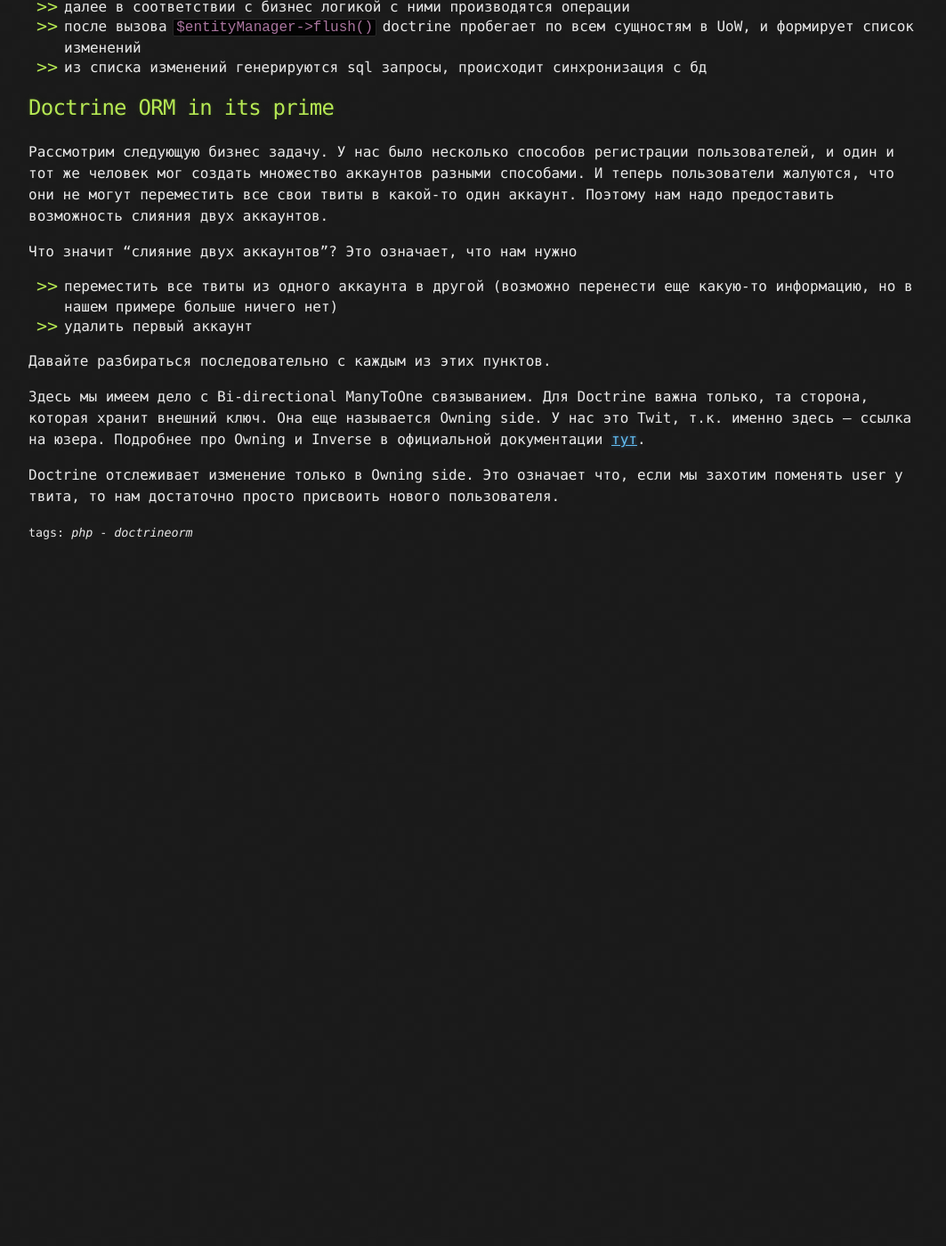
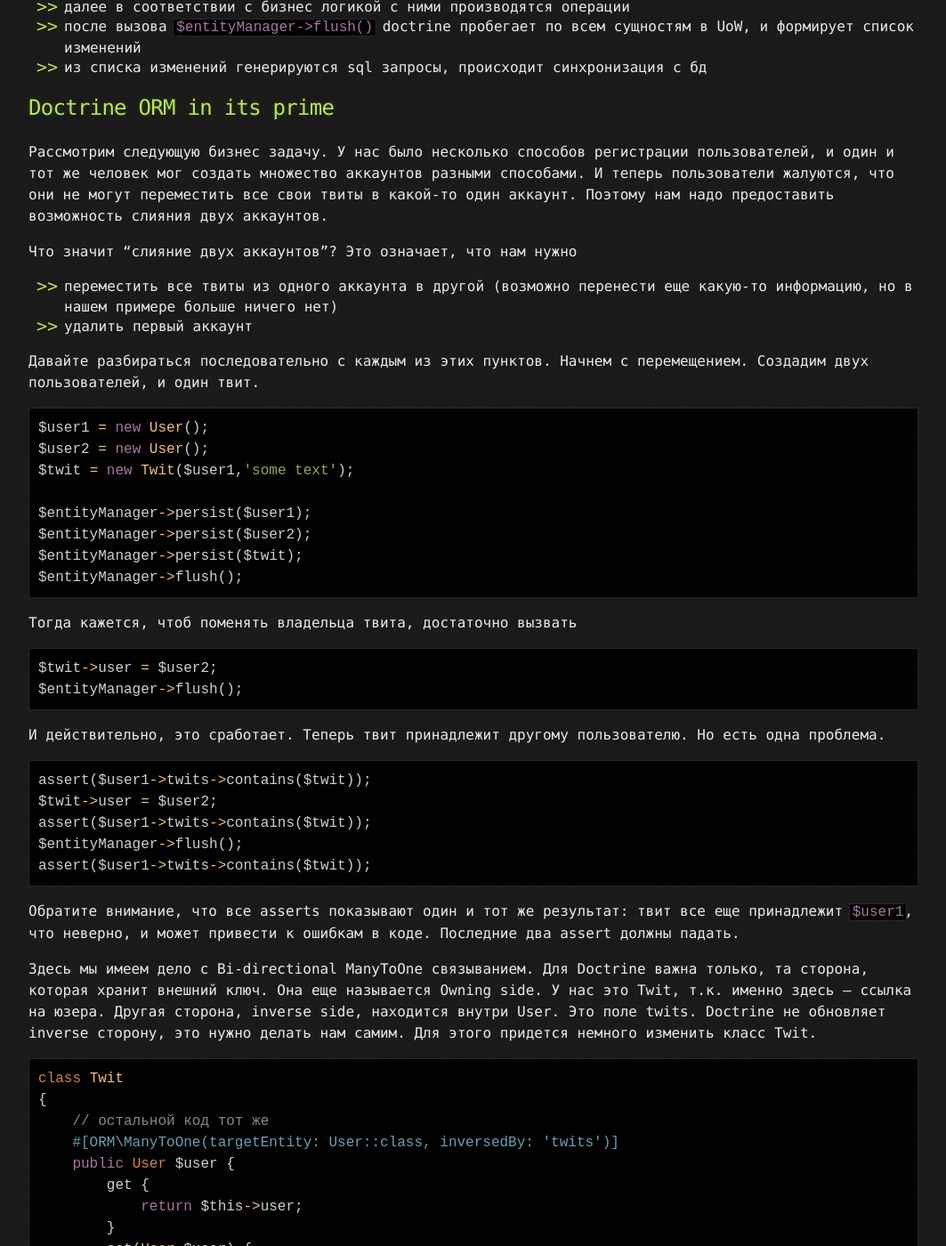
Before and after one commit to Feolius/feolius.github.io, a Jekyll site: the page built from _posts/2025-09-06-doctrine-breaks-architecture-ru.markdown, in a window 1280 px wide and 1400 px high, scrolled down 2866 px. Shown: the whole window at 89% size, without its empty margins (108-1171 px from the left). Built offline with Jekyll 4.4.1, drawn with Linux system fonts in a browser that asks for light colours; comment, search, counter and statistics services are not loaded; before the commit the page ends 3496 px from its top, so only the background shows below that; some of the changed text lies outside the part shown.

Commit message:
work in progress

````diff
--- a/_posts/2025-09-06-doctrine-breaks-architecture-ru.markdown
+++ b/_posts/2025-09-06-doctrine-breaks-architecture-ru.markdown
@@ -120,11 +120,99 @@ $entityManager->flush();
 * переместить все твиты из одного аккаунта в другой (возможно перенести еще какую-то информацию, но в нашем примере больше ничего нет)
 * удалить первый аккаунт
 
-Давайте разбираться последовательно с каждым из этих пунктов.
+Давайте разбираться последовательно с каждым из этих пунктов. Начнем с перемещением. Создадим двух пользователей, и один
+твит.
+```php
+$user1 = new User();
+$user2 = new User();
+$twit = new Twit($user1,'some text');
+
+$entityManager->persist($user1);
+$entityManager->persist($user2);
+$entityManager->persist($twit);
+$entityManager->flush();
+```
+Тогда кажется, чтоб поменять владельца твита, достаточно вызвать
+```php
+$twit->user = $user2;
+$entityManager->flush();
+```
+И действительно, это сработает. Теперь твит принадлежит другому пользователю. Но есть одна проблема.
+```php
+assert($user1->twits->contains($twit));
+$twit->user = $user2;
+assert($user1->twits->contains($twit));
+$entityManager->flush();
+assert($user1->twits->contains($twit));
+```
+Обратите внимание, что все asserts показывают один и тот же результат: твит все еще принадлежит `$user1`, что неверно, и
+может привести к ошибкам в коде. Последние два assert должны падать.
 
 Здесь мы имеем дело с Bi-directional ManyToOne связыванием. Для Doctrine важна только, та
 сторона, которая хранит внешний ключ. Она еще называется Owning side. У нас это Twit, т.к. именно здесь -- ссылка на юзера.
+Другая сторона, inverse side, находится внутри User. Это поле twits. Doctrine не обновляет inverse сторону, это нужно
+делать нам самим. Для этого придется немного изменить класс Twit.
+```php
+class Twit
+{
+    // остальной код тот же
+    #[ORM\ManyToOne(targetEntity: User::class, inversedBy: 'twits')]
+    public User $user {
+        get {
+            return $this->user;
+        }
+        set(User $user) {
+            if (!isset($this->user)) {
+                // Первое присваивание.
+                $this->user = $user;
+                return;
+            }
+            // Удаляем этот твит у прошлого юзера.
+            $this->user->twits->removeElement($this);
+            $this->user = $user;
+            if (!$user->twits->contains($this)) {
+                // Добавляем тви текущему юзеру.
+                $user->twits->add($this);
+            }
+        }
+    }
+}
+```
+
+Вот теперь у нас корректно обновляются данные у обоих юзеров при изменении владельца твита.
+
 Подробнее про Owning и Inverse в официальной документации [тут](https://www.doctrine-project.org/projects/doctrine-orm/en/3.5/reference/unitofwork-associations.html).
 
-Doctrine отслеживает изменение только в Owning side. Это означает что, если мы захотим поменять user у твита, то
-нам достаточно просто присвоить нового пользователя.
+Далее по плану, надо разобраться с удалением. Тут все просто: для того, чтобы удалить пользователя, необходимо сначала
+удалить всего его твиты, иначе получим ошибку. Сделать это можно несколькими способами, например добавить
+`cascade: ['remove']` в аннотации
+```php
+#[ORM\OneToMany(targetEntity: Twit::class, mappedBy: 'user', cascade: ['remove'])]
+private(set) Collection $twits;
+```
+
+Но я предлагаю сделать это более явно с помощью [lifecycle callbacks](https://www.doctrine-project.org/projects/doctrine-orm/en/3.5/reference/events.html#lifecycle-callbacks)
+```php
+#[ORM\Entity]
+#[ORM\HasLifecycleCallbacks]
+class User
+{
+    // остальной код тот же
+    #[ORM\PreRemove]
+    public function preRemove(PreRemoveEventArgs $args): void
+    {
+        foreach ($this->twits as $twit) {
+            $args->getObjectManager()->remove($twit);
+        }
+
+    }
+}
+```
+
+Опять же, здесь не выполняются никакие запросы в бд. Doctrine лишь помечает все твиты, чтоб выполнить удаление при
+следующем вызове `flush()`. Теперь мы можем корректно удалять любого юзера со всеми его твитами, не опасаясь foreign
+key constraint проблем.
+```php
+$entityManager->remove($user);
+$entityManager->flush();
+```
````
